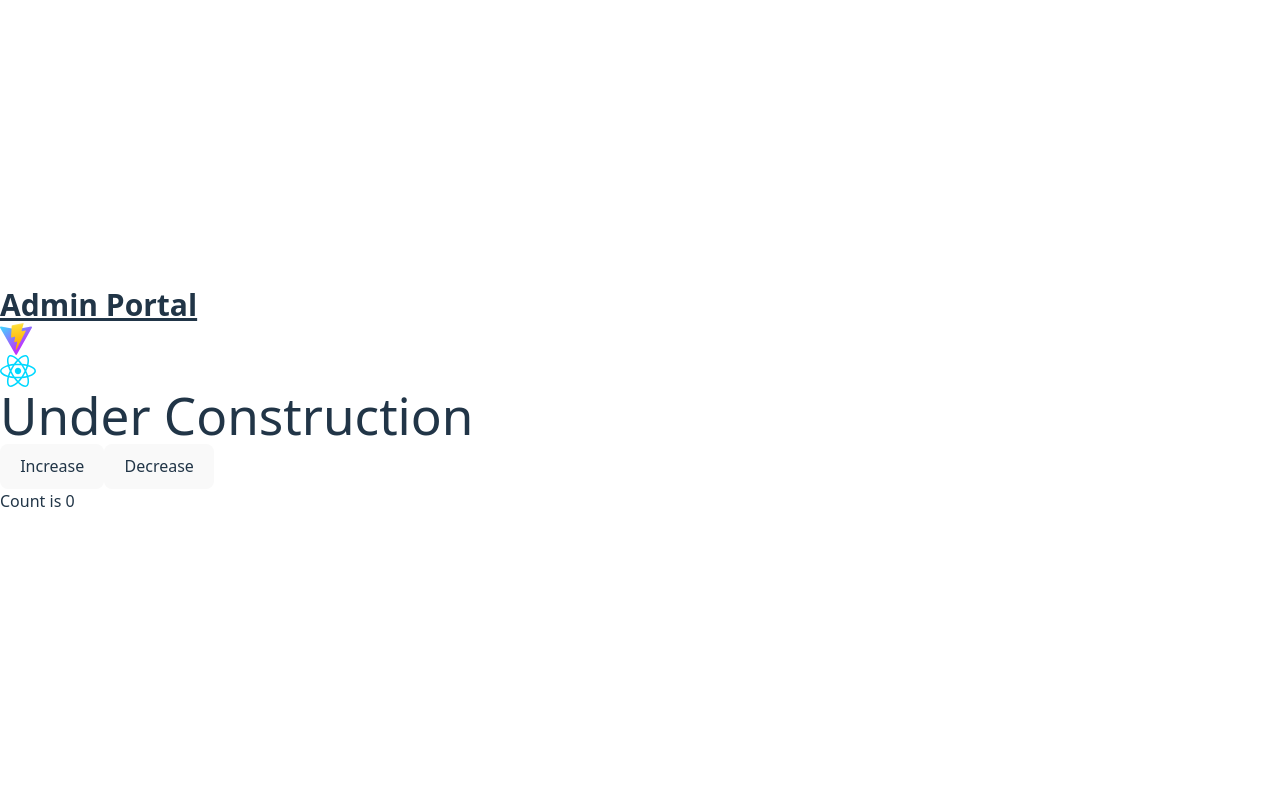
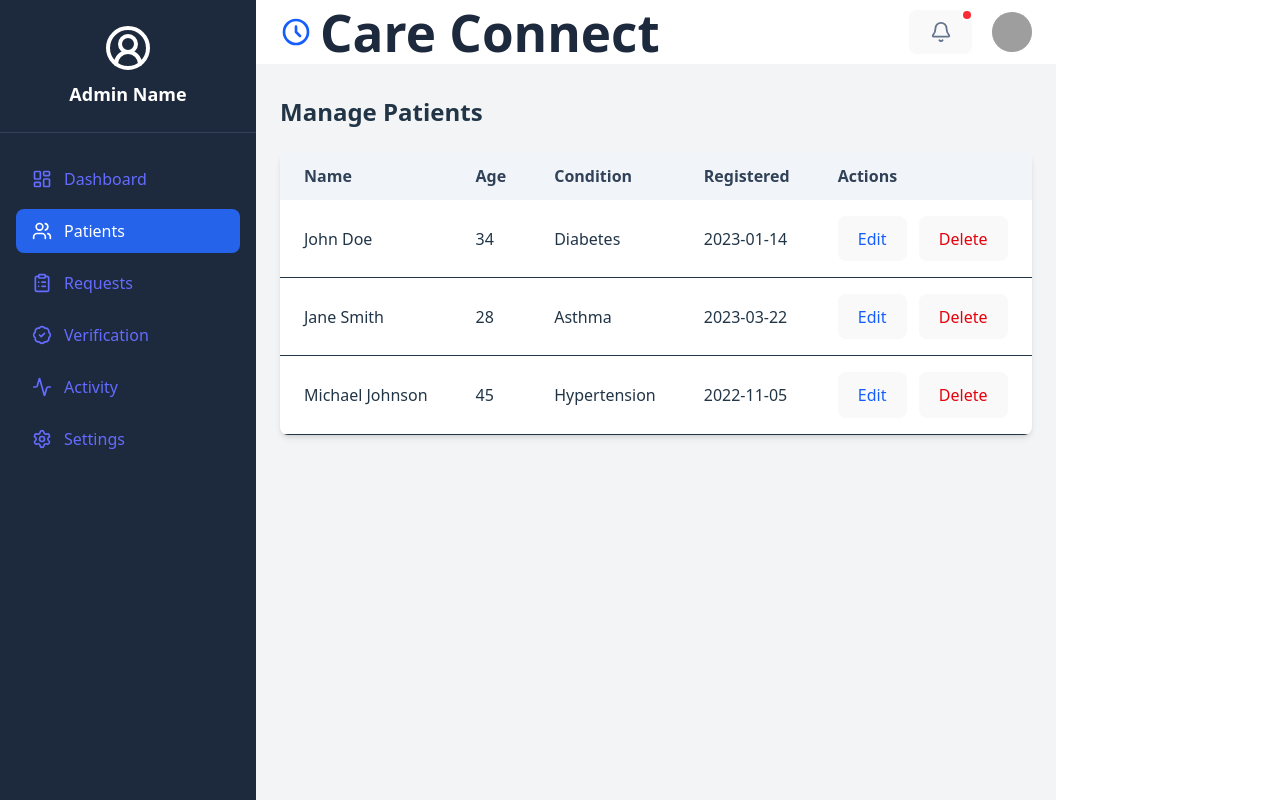
Before and after one commit to amegahed12/Care-Connect, a React (Vite) app: page /admin/patients in a window 1280 px wide. Built offline with nearby package versions, Linux system fonts and the light colour scheme; grey boxes are pictures that could not be loaded.

Commit message:
Add Routing & UI

```diff
--- a/package.json
+++ b/package.json
@@ -15,6 +15,7 @@
     "react": "^19.1.1",
     "react-dom": "^19.1.1",
     "react-router-dom": "^7.9.1",
+    "recharts": "^3.2.1",
     "tailwindcss": "^4.1.13"
   },
   "devDependencies": {
--- a/src/App.tsx
+++ b/src/App.tsx
@@ -1,44 +1,29 @@
-import { useState } from 'react'
-import reactLogo from './assets/react.svg'
-import viteLogo from '/vite.svg'
-import './App.css'
+import "./App.css";
+import { BrowserRouter, Routes, Route } from "react-router-dom";
+import AdminLayout from "./components/admin/AdminLayout";
+// import PlatformActivity from "./pages/Admin/PlatformActivity";
+import ManagePatients from "./pages/Admin/ManagePatients";
+// import ManageDoctors from "./pages/Admin/ManageDoctors";
+// import CredentialVerification from "./pages/Admin/CredentialVerification";
+// import ActivityLog from "./pages/Admin/ActivityLog";
+// import AdminSettings from "./pages/Admin/AdminSettings";
 
 function App() {
-
-  const [count, setCount] = useState(0)
-
-    function maipulateCount(inc: boolean) {
-    if (inc)
-      setCount((count) => count + 1);
-    else if (count > 0)
-      setCount((count) => count - 1);
-  }
-
   return (
-    <>
-    <h3 className='text-3xl font-bold underline'>Admin Portal</h3>
-      <div>
-        <a href="https://vite.dev" target="_blank">
-          <img src={viteLogo} className="logo" alt="Vite logo" />
-        </a>
-        <a href="https://react.dev" target="_blank">
-          <img src={reactLogo} className="logo react" alt="React logo" />
-        </a>
-      </div>
-      <h1>Under Construction</h1>
-      <div className="card">
-        <button onClick={() => maipulateCount(true)}>
-          Increase
-        </button>
-        <button onClick={() => maipulateCount(false)}>
-          Decrease
-        </button>
-        <p>
-          Count is {count}
-        </p>
-      </div>
-    </>
-  )
+    <BrowserRouter>
+      <Routes>
+        {/* Admin Routes */}
+        <Route path="/admin" element={<AdminLayout />}>
+          {/* <Route index element={<PlatformActivity />} /> */}
+          <Route path="patients" element={<ManagePatients />} />
+          {/* <Route path="doctors" element={<ManageDoctors />} />
+          <Route path="verify-doctors" element={<CredentialVerification />} />
+          <Route path="activity" element={<ActivityLog />} />
+          <Route path="settings" element={<AdminSettings />} /> */}
+        </Route>
+      </Routes>
+    </BrowserRouter>
+  );
 }
 
-export default App
+export default App;
--- a/src/components/admin/AdminLayout.tsx
+++ b/src/components/admin/AdminLayout.tsx
@@ -4,9 +4,9 @@
  * the child route (e.g., PlatformActivity, ManageDoctors).
  */
 
-import { Outlet } from 'react-router-dom';
-import Sidebar from './Sidebar';
-import Header from './Header';
+import { Outlet } from "react-router-dom";
+import Sidebar from "./Sidebar";
+import Header from "./Header";
 
 const AdminLayout = () => {
   return (
--- /dev/null
+++ b/src/components/admin/PatientsTable.tsx
@@ -0,0 +1,77 @@
+/**
+ * PatientsTable component
+ * Displays patients in a table with basic info
+ * Future: add pagination, filtering, actions
+ */
+
+import { useState } from "react";
+
+interface Patient {
+  id: number;
+  name: string;
+  age: number;
+  condition: string;
+  registered: string;
+}
+
+const samplePatients: Patient[] = [
+  {
+    id: 1,
+    name: "John Doe",
+    age: 34,
+    condition: "Diabetes",
+    registered: "2023-01-14",
+  },
+  {
+    id: 2,
+    name: "Jane Smith",
+    age: 28,
+    condition: "Asthma",
+    registered: "2023-03-22",
+  },
+  {
+    id: 3,
+    name: "Michael Johnson",
+    age: 45,
+    condition: "Hypertension",
+    registered: "2022-11-05",
+  },
+];
+
+const PatientsTable = () => {
+  const [patients] = useState<Patient[]>(samplePatients);
+
+  return (
+    <div className="bg-white rounded-lg shadow-md overflow-x-auto">
+      <table className="w-full text-left border-collapse">
+        <thead>
+          <tr className="bg-slate-100 text-slate-700">
+            <th className="px-6 py-3">Name</th>
+            <th className="px-6 py-3">Age</th>
+            <th className="px-6 py-3">Condition</th>
+            <th className="px-6 py-3">Registered</th>
+            <th className="px-6 py-3">Actions</th>
+          </tr>
+        </thead>
+        <tbody>
+          {patients.map((p) => (
+            <tr key={p.id} className="border-b hover:bg-slate-50">
+              <td className="px-6 py-4">{p.name}</td>
+              <td className="px-6 py-4">{p.age}</td>
+              <td className="px-6 py-4">{p.condition}</td>
+              <td className="px-6 py-4">{p.registered}</td>
+              <td className="px-6 py-4">
+                <button className="text-blue-600 hover:underline mr-3">
+                  Edit
+                </button>
+                <button className="text-red-600 hover:underline">Delete</button>
+              </td>
+            </tr>
+          ))}
+        </tbody>
+      </table>
+    </div>
+  );
+};
+
+export default PatientsTable;
--- a/src/pages/Admin/ManagePatients.tsx
+++ b/src/pages/Admin/ManagePatients.tsx
@@ -0,0 +1,17 @@
+/**
+ * ManagePatients page
+ * Shows a list of patients with search, filters, and actions
+ */
+
+import PatientsTable from "../../components/admin/PatientsTable";
+
+const ManagePatients = () => {
+  return (
+    <div>
+      <h2 className="text-2xl font-bold mb-6">Manage Patients</h2>
+      <PatientsTable />
+    </div>
+  );
+};
+
+export default ManagePatients;
--- a/src/pages/Admin/PlatformActivity.tsx
+++ b/src/pages/Admin/PlatformActivity.tsx
@@ -1,5 +1,23 @@
 /**
- * This is  dashboard.
-    StatChart.tsx
-    ActivityFeed.tsx
+ * Dashboard page
+ * Contains overview stats and activity feed
  */
+
+import StatChart from "../../components/admin/StatChart";
+import ActivityFeed from "../../components/admin/ActivityFeed";
+
+const PlatformActivity = () => {
+  return (
+    <div>
+      <h2 className="text-2xl font-bold mb-6">Dashboard</h2>
+
+      {/* Example grid */}
+      <div className="grid grid-cols-1 md:grid-cols-2 gap-6">
+        <StatChart />
+        <ActivityFeed />
+      </div>
+    </div>
+  );
+};
+
+export default PlatformActivity;
```
Also changed, not shown: 1 other file (tests, documents, lock files or other folders).
